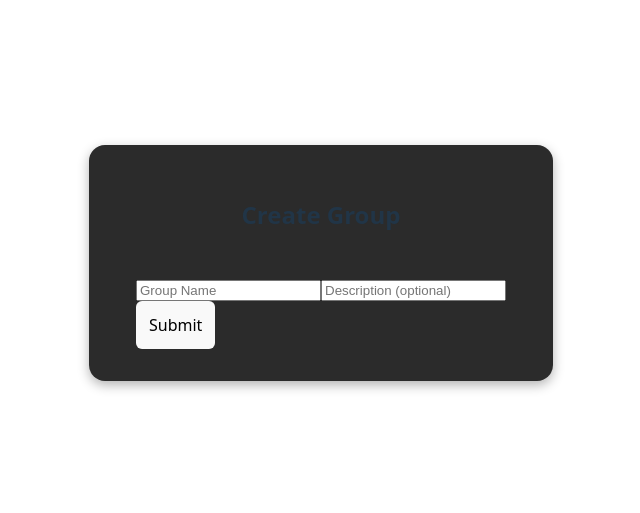
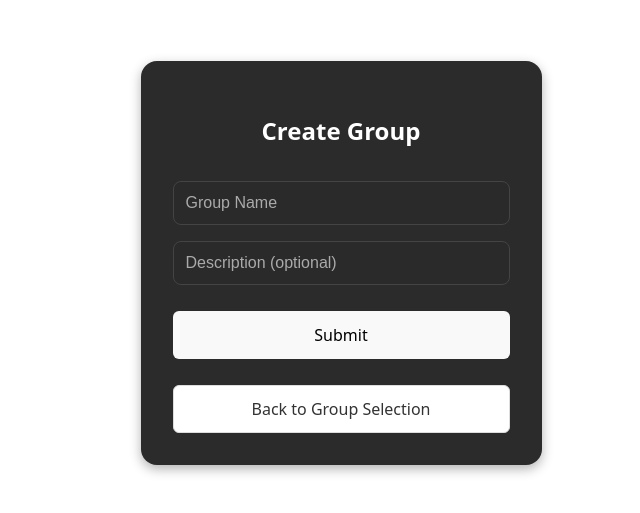
Before and after one commit to austin-pereira/MealMates, a React (Vite) app: page /create-group in a window 1280 px wide. Shown: the part 137-650 px from the top of the page, without its empty margins (351-991 px from the left). Built offline with nearby package versions, Linux system fonts and the light colour scheme; no server answers; sample sign-in values are in the browser's storage.

Commit message:
Fixing UI on Create Group, and adding back button to go back to main menu

```diff
--- a/src/components/AuthScreens/CreateGroup.tsx
+++ b/src/components/AuthScreens/CreateGroup.tsx
@@ -27,28 +27,36 @@ const CreateGroup = () => {
     navigate(`/existing-group/${id}`);
   };
 
+  const handleBack = () => {
+    navigate('/group');
+  };
+
   return (
     <div className="auth-container">
       <div className="group-box">
-        <h2>Create Group</h2>
+        <h2 className="group-title">Create Group</h2>
         <form className="group-form" onSubmit={handleSubmit}>
-          <input
+        <input
             type="text"
             name="name"
             placeholder="Group Name"
             value={formData.name}
             onChange={handleChange}
             required
-          />
-          <input
+        />
+        <input
             type="text"
             name="description"
             placeholder="Description (optional)"
             value={formData.description}
             onChange={handleChange}
-          />
-          <button type="submit" className="auth-button logout">Submit</button>
+        />
+        <button type="submit" className="auth-button logout">Submit</button>
+        <button type="button" className="auth-button secondary" onClick={handleBack}>
+            Back to Group Selection
+        </button>
         </form>
+
       </div>
     </div>
   );
--- a/src/styles/auth.css
+++ b/src/styles/auth.css
@@ -294,3 +294,30 @@
     font-size: 16px;
     margin-bottom: 20px;
   }
+
+
+  .group-form {
+    width: 100%;
+    display: flex;
+    flex-direction: column;
+    gap: 16px;
+  }
+
+  .group-form input {
+    padding: 12px;
+    border: 1px solid #444;
+    border-radius: 8px;
+    background-color: #2a2a2a;
+    color: white;
+    font-size: 16px;
+    width: 100%;
+    box-sizing: border-box;
+  }
+
+  .group-form input::placeholder {
+    color: #aaa;
+  }
+
+  .group-form .auth-button {
+    margin-top: 10px;
+  }
```
